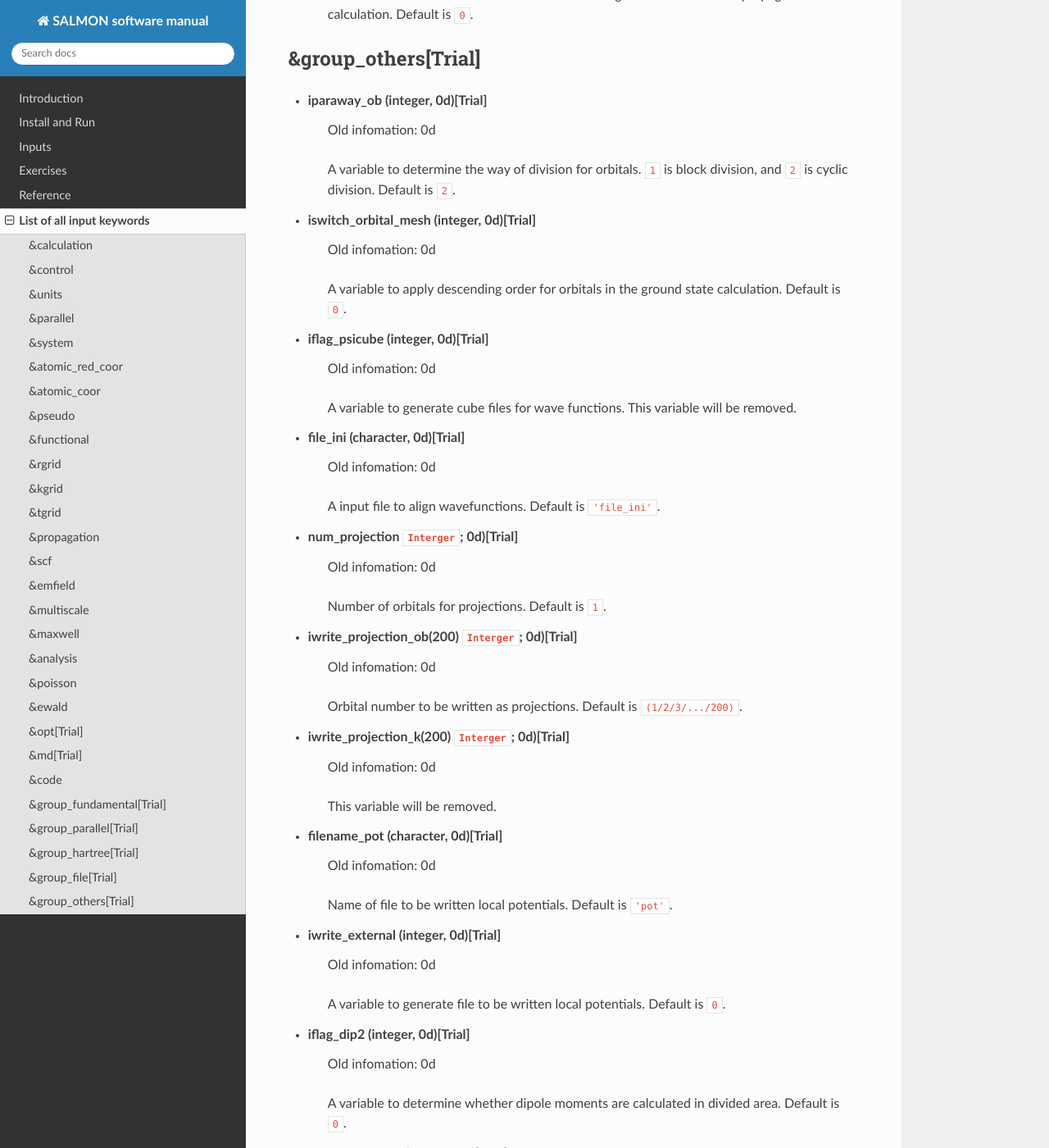
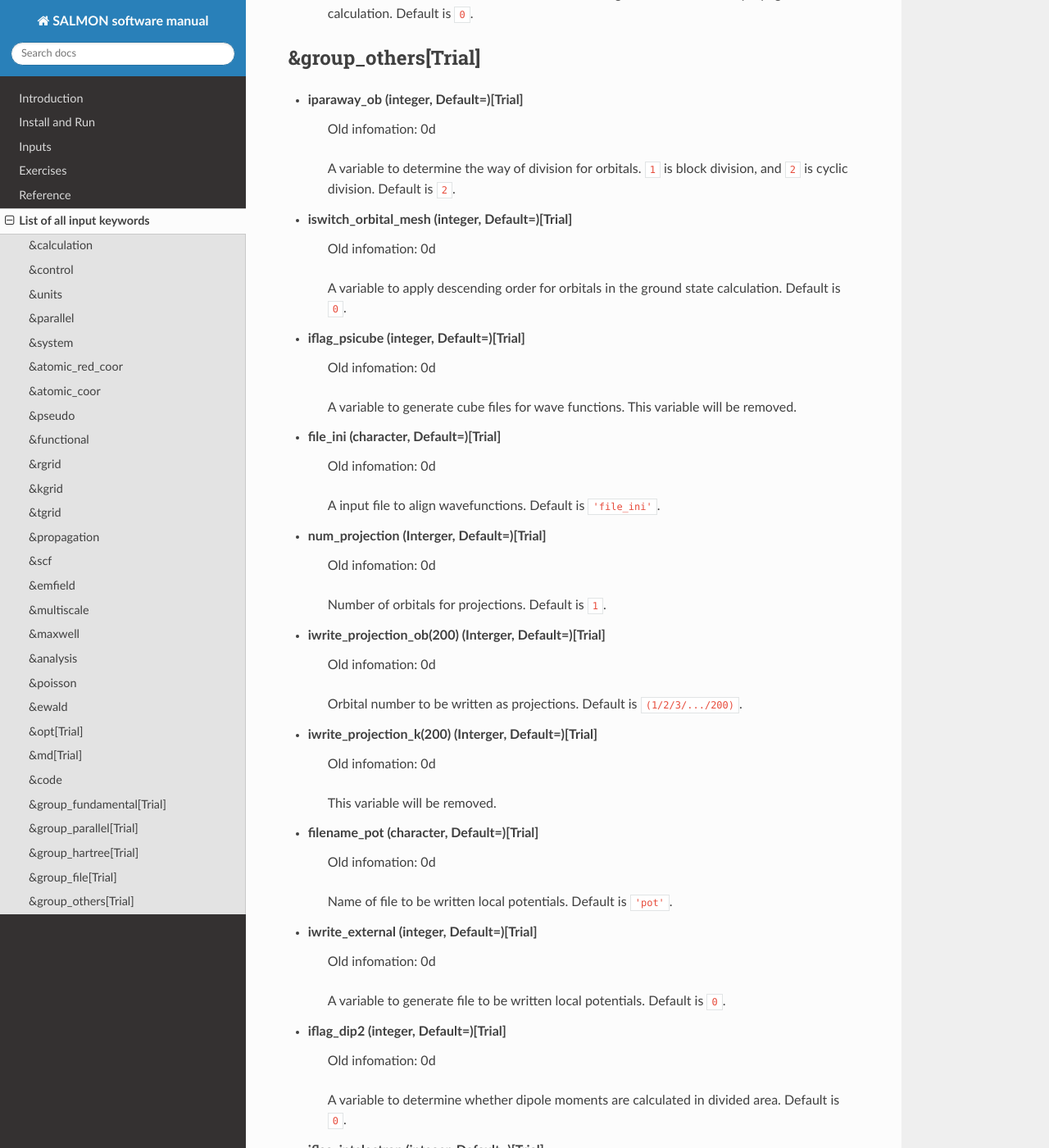
Before and after one commit to SALMON-TDDFT/SALMON-DOCS, a Sphinx documentation site: the page built from source/input_keyword_list.rst, in a window 1280 px wide and 1400 px high, scrolled down 25882 px. Shown: the whole window at 82% size. Built offline with Sphinx 7.4.7 and the Read the Docs theme 2.0.0, drawn with Linux system fonts in a browser that asks for light colours; formulas are drawn with MathJax 3; some of the changed text lies outside the part shown.

Commit message:
Update input_keyword_list.rst

```diff
--- a/source/input_keyword_list.rst
+++ b/source/input_keyword_list.rst
@@ -884,32 +884,32 @@ Input for psudopotentials. Size of array (:) is equal to ``&system/nelem``.
 
 &md[Trial]
 -----------
-- **ensemble** (character, 3d)[Trial]
+- **ensemble** (character, Default=)[Trial]
    | Old infomation: 3d
    Ensemble in MD option: "NVE" or "NVT".
    Default is ``"NVE"``.
 
-- **thermostat** (character, 3d)[Trial]
+- **thermostat** (character, Default=)[Trial]
    | Old infomation: 3d
    Thermostat in "NVT" option: (currently only ``nose-hoover``).
    Default is ``"nose-hoover"``.
 
-- **step_velocity_scaling** (integer, 3d)[Trial]
+- **step_velocity_scaling** (integer, Default=)[Trial]
    | Old infomation: 3d
    Time step interval for velocity-scaling. Velocity-scaling is applied if this is set to positive.
    Default is ``-1``.
 
-- **step_update_ps/step_update_ps2** ``Integer/Integer``; 3d)[Trial]
+- **step_update_ps/step_update_ps2** (Integer/Integer, Default=)[Trial]
    | Old infomation: 3d
    Time step interval for updating pseudopotential (Larger number makes calculation time reduce greatly, but gets inaccurate) in case of ``use_ehrenfest_md=y``. ``step_update_ps`` is for full update and ``step_update_ps2`` is for update without changing grid points array.
    Default is ``10/1``.
 
-- **temperature0_ion_k** (real(8), 3d)[Trial]
+- **temperature0_ion_k** (real(8), Default=)[Trial]
    | Old infomation: 3d
    Setting temperature [K] for NVT ensemble, velocity scaling and generating initial velocities.
    Default is ``298.15``.
 
-- **yn_set_ini_velocity** (character, 3d)[Trial]
+- **yn_set_ini_velocity** (character, Default=)[Trial]
    | Old infomation: 3d
    Initial velocities are set.
    Default is ``n``.
@@ -918,22 +918,22 @@ Input for psudopotentials. Size of array (:) is equal to ``&system/nelem``.
   - ``r``: Read initial velocity from file specified by keyword of ``file_ini_velocity``. This is, for example, used for restarting MD from the previous run. The last atomic coordinates and velocities are printed in ``SYSname``\_trj.xyz. (atomic coordinate also should be copied from the previous output and put in the next input file for restart)
 
 
-- **file_ini_velocity** (character, 3d)[Trial]
+- **file_ini_velocity** (character, Default=)[Trial]
    | Old infomation: 3d
    File name for initial velocities. This is read when ``set_ini_velocity`` is ``'r'``. The format is simply vx(iatom) vy(iatom) vz(iatom) in each line. The order of atoms must be the same as the given coordinates in the main input file. In case of using nose-hoover thermostat, a thermostat variable should be put at the last line (all atomic unit).
    Default is ``none``.
 
-- **seed_ini_velocity** (integer, 3d)[Trial]
+- **seed_ini_velocity** (integer, Default=)[Trial]
    | Old infomation: 3d
    Random seed (integer number) to generate initial velocity if ``set_ini_velocity`` is set to y.
    Default is ``123``.
 
-- **thermostat_tau** (real(8), 3d)[Trial]
+- **thermostat_tau** (real(8), Default=)[Trial]
    | Old infomation: 3d
    Parameter in Nose-Hoover method: controlling time constant for temperature.
    Default is ``41.34[au] or 1.0[fs]``.
 
-- **yn_stop_system_momt** (character, 3d)[Trial]
+- **yn_stop_system_momt** (character, Default=)[Trial]
    | Old infomation: 3d
    Center of mass is stopped every time step.
    Default is ``n``.
@@ -960,36 +960,36 @@ Input for psudopotentials. Size of array (:) is equal to ``&system/nelem``.
 &group_fundamental[Trial]
 -------------------------
 
-- **iditer_nosubspace_diag** (integer, 0d)[Trial]
+- **iditer_nosubspace_diag** (integer, Default=)[Trial]
    | Old infomation: 0d
    Iterations for which subspace diagonalization is not done if ``&scf/subspace_diagonalization`` is ``'y'``.
    Default is ``10``.
 
-- **ntmg** (integer, 0d)[Trial]
+- **ntmg** (integer, Default=)[Trial]
    | Old infomation: 0d
    Number of multigrid calculation for gs. At the moment, there is a malfunction in this variable, and recovery is needed.
    Default is ``1``.
 
-- **idisnum(2)** (integer, 0d)[Trial]
+- **idisnum(2)** (integer, Default=)[Trial]
    | Old infomation: 0d
    Label numbers for two atoms which are measured the distance.
    Default is ``(/1,2/)``.
 
-- **iwrite_projection** (integer, 0d)[Trial]
+- **iwrite_projection** (integer, Default=)[Trial]
    | Old infomation: 0d
    A variable for projection.
    Default is ``0``.
 
-- **itwproj** (integer, 0d)[Trial]
+- **itwproj** (integer, Default=)[Trial]
    | Old infomation: 0d
    The projection is calculated every ``itwproj`` time steps.
    Default is ``-1``.
 
-- **iwrite_projnum** (integer, 0d)[Trial]
+- **iwrite_projnum** (integer, Default=)[Trial]
    | Old infomation: 0d
    There is a malfunction in this variable.
 
-- **itcalc_ene** (integer, 0d)[Trial]
+- **itcalc_ene** (integer, Default=)[Trial]
    | Old infomation: 0d
    Total energy is calculated every ``itcalc_ene`` time steps. There may be a malfunction in this variable.
    Default is ``1``.
@@ -998,19 +998,19 @@ Input for psudopotentials. Size of array (:) is equal to ``&system/nelem``.
 &group_parallel[Trial]
 -----------------------
 
-- **isequential** (integer, 0d)[Trial]
+- **isequential** (integer, Default=)[Trial]
    | Old infomation: 0d
    A variable to determine the way of assignment of processes.
    Default is ``2``.
 
-- **imesh_s_all** (integer, 0d)[Trial]
+- **imesh_s_all** (integer, Default=)[Trial]
    | Old infomation: 0d
    A variable to determine how to use processes if total number of processes
    and number of processes for Hartree/Exc calculation differ.
    There may be a malfunction in this variable.
    Default is ``1``.
 
-- **iflag_comm_rho** (integer, 0d)[Trial]
+- **iflag_comm_rho** (integer, Default=)[Trial]
    | Old infomation: 0d
    This variable may be removed.
 
@@ -1018,13 +1018,13 @@ Input for psudopotentials. Size of array (:) is equal to ``&system/nelem``.
 &group_hartree[Trial]
 ----------------------
 
-- **hconv** (real(8), 0d)[Trial]
+- **hconv** (real(8), Default=)[Trial]
    | Old infomation: 0d
    A convergence value for the Hartree-cg calculation.
    The convergence is checked by ||tVh(i)-tVh(i-1)||\ :sup:`2`\/(number of grids).
    Default is ``1d-15`` a.u. (= 1.10d-13 A\ :sup:`3`\eV\ :sup:`2`\)
 
-- **lmax_meo** (integer, 0d)[Trial]
+- **lmax_meo** (integer, Default=)[Trial]
    | Old infomation: 0d
    A maximum angular momentum for multipole expansion in the Hartree-cg calculation.
    Default is ``4``.
@@ -1034,22 +1034,22 @@ Input for psudopotentials. Size of array (:) is equal to ``&system/nelem``.
 &group_file[Trial]
 -------------------
 
-- **ic** (integer, 0d)[Trial]
+- **ic** (integer, Default=)[Trial]
    | Old infomation: 0d
    A variable to check whether reentrance is done or not in the ground state calculation.
    Default is ``0``.
 
-- **oc** (integer, 0d)[Trial]
+- **oc** (integer, Default=)[Trial]
    | Old infomation: 0d
    A variable to check whether intermediate files are generated in the ground state calculation.
    Default is ``1``.
 
-- **ic_rt** (integer, 0d)[Trial]
+- **ic_rt** (integer, Default=)[Trial]
    | Old infomation: 0d
    A variable to check whether reentrance is done or not in the time propagation calculation.
    Default is ``0``.
 
-- **oc_rt** (integer, 0d)[Trial]
+- **oc_rt** (integer, Default=)[Trial]
    | Old infomation: 0d
    A variable to check whether intermediate files are generated in the time propagation calculation.
    Default is ``0``.
@@ -1058,107 +1058,107 @@ Input for psudopotentials. Size of array (:) is equal to ``&system/nelem``.
 &group_others[Trial]
 ---------------------
 
-- **iparaway_ob** (integer, 0d)[Trial]
+- **iparaway_ob** (integer, Default=)[Trial]
    | Old infomation: 0d
    A variable to determine the way of division for orbitals.
    ``1`` is block division, and ``2`` is cyclic division.
    Default is ``2``.
 
-- **iswitch_orbital_mesh** (integer, 0d)[Trial]
+- **iswitch_orbital_mesh** (integer, Default=)[Trial]
    | Old infomation: 0d
    A variable to apply descending order for orbitals in the ground state calculation.
    Default is ``0``.
 
-- **iflag_psicube** (integer, 0d)[Trial]
+- **iflag_psicube** (integer, Default=)[Trial]
    | Old infomation: 0d
    A variable to generate cube files for wave functions. This variable will be removed.
 
-- **file_ini** (character, 0d)[Trial]
+- **file_ini** (character, Default=)[Trial]
    | Old infomation: 0d
    A input file to align wavefunctions.
    Default is ``'file_ini'``.
 
-- **num_projection** ``Interger``; 0d)[Trial]
+- **num_projection** (Interger, Default=)[Trial]
    | Old infomation: 0d
    Number of orbitals for projections.
    Default is ``1``.
 
-- **iwrite_projection_ob(200)** ``Interger``; 0d)[Trial]
+- **iwrite_projection_ob(200)** (Interger, Default=)[Trial]
    | Old infomation: 0d
    Orbital number to be written as projections.
    Default is ``(1/2/3/.../200)``.
 
-- **iwrite_projection_k(200)** ``Interger``; 0d)[Trial]
+- **iwrite_projection_k(200)** (Interger, Default=)[Trial]
    | Old infomation: 0d
    This variable will be removed.
 
-- **filename_pot** (character, 0d)[Trial]
+- **filename_pot** (character, Default=)[Trial]
    | Old infomation: 0d
    Name of file to be written local potentials.
    Default is ``'pot'``.
 
-- **iwrite_external** (integer, 0d)[Trial]
+- **iwrite_external** (integer, Default=)[Trial]
    | Old infomation: 0d
    A variable to generate file to be written local potentials.
    Default is ``0``.
 
-- **iflag_dip2** (integer, 0d)[Trial]
+- **iflag_dip2** (integer, Default=)[Trial]
    | Old infomation: 0d
    A variable to determine whether dipole moments are calculated in divided area.
    Default is ``0``.
 
-- **iflag_intelectron** (integer, 0d)[Trial]
+- **iflag_intelectron** (integer, Default=)[Trial]
    | Old infomation: 0d
    A variable related to the quadrupole caluclation.
    Default is ``0``.
 
-- **num_dip2** (integer, 0d)[Trial]
+- **num_dip2** (integer, Default=)[Trial]
    | Old infomation: 0d
    Number of area where dipole moments are calculated.
    Default is ``1``.
 
-- **dip2boundary(100)** (real(8), 0d)[Trial]
+- **dip2boundary(100)** (real(8), Default=)[Trial]
    | Old infomation: 0d
    Boundary position of area where dipole moments are calculated.
    Default is ``0`` a.u.
 
-- **dip2center(100)** (real(8), 0d)[Trial]
+- **dip2center(100)** (real(8), Default=)[Trial]
    | Old infomation: 0d
    Origin in the dipole moment calculation.
    Default is ``0`` a.u.
 
-- **iflag_fourier_omega** ``integer``; 0d)[Trial]
+- **iflag_fourier_omega** (integer, Default=)[Trial]
    | Old infomation: 0d
    A variable to determine whether Fourier transformation of 3d data for difference of density is calclated.
    Default is ``0``.
 
-- **num_fourier_omega** (integer, 0d)[Trial]
+- **num_fourier_omega** (integer, Default=)[Trial]
    | Old infomation: 0d
    Number of energies for which the Fourier transformation is calclated.
    Default is ``1``.
 
-- **fourier_omega(200)** (real(8), 0d)[Trial]
+- **fourier_omega(200)** (real(8), Default=)[Trial]
    | Old infomation: 0d
    Energies for which the Fourier transformation is calclated.
    Default is ``0`` a.u.
 
-- **itotntime2** (integer, 0d)[Trial]
+- **itotntime2** (integer, Default=)[Trial]
    | Old infomation: 0d
    Number of time steps in the reentrance for real-time calculation.
    There may be a malfunction in this variable.
    Default is ``0``.
 
-- **iwdenoption** (integer, 0d)[Trial]
+- **iwdenoption** (integer, Default=)[Trial]
    | Old infomation: 0d
    A variable to determine whether 3d output is generated in real-time calculation.
    This variable will be removed.
 
-- **iwdenstep** (integer, 0d)[Trial]
+- **iwdenstep** (integer, Default=)[Trial]
    | Old infomation: 0d
    3d output is generated every ``iwdenstep`` time steps.
    This variable will be removed.
 
-- **iflag_estatic** (integer, 0d)[Trial]
+- **iflag_estatic** (integer, Default=)[Trial]
    | Old infomation: 0d
    A variable to determine whether 3d output for the static electric field is generated in real-time calculation.
    This variable will be removed.
```
